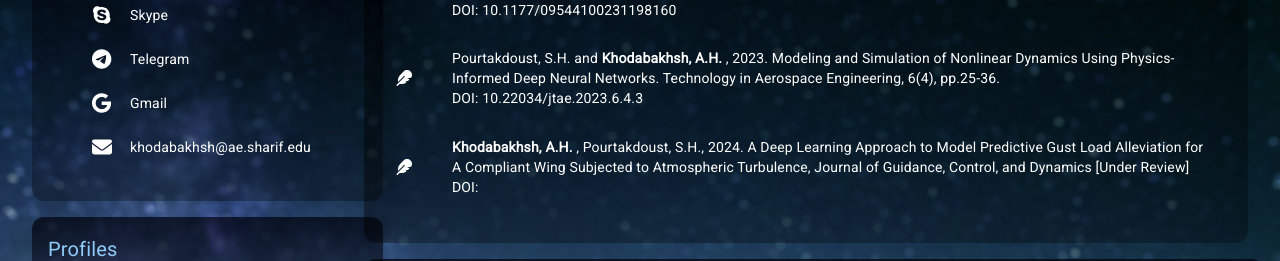
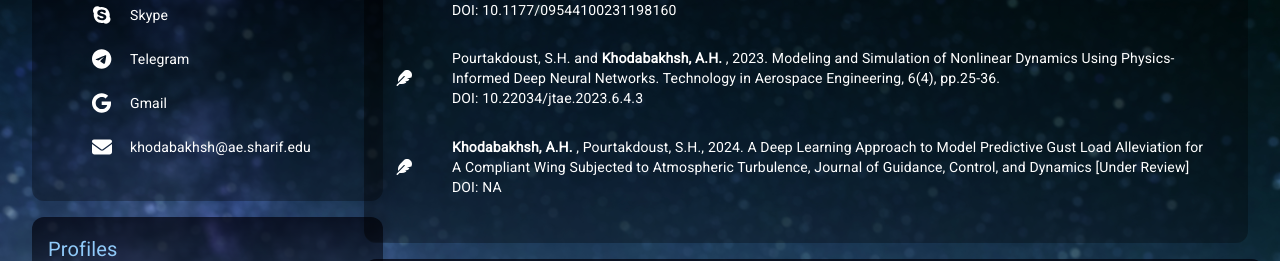
Before and after one commit to ahkhodabakhsh/ahkhodabakhsh.github.io, a Next.js app: page / in a window 1280 px wide. Shown: the part 920-1181 px from the top of the page. Built offline with nearby package versions, Linux system fonts and the light colour scheme.

Commit message:
managing papers with null DOI

```diff
--- a/components/Resume/Cards/ContactInfo.tsx
+++ b/components/Resume/Cards/ContactInfo.tsx
@@ -18,7 +18,6 @@ import ListItemIcon from '@mui/material/ListItemIcon';
 
 
 function Contact({href, icon, text}:{href:string, icon:any, text:string}){
-    console.log(cards.theme.typography)
     return(
         <ListItem disablePadding>
             <motion.div whileHover={cards.linkHoverAnim} style={{paddingLeft:10, width:"100%"}}>
--- a/components/Resume/Cards/Publications.tsx
+++ b/components/Resume/Cards/Publications.tsx
@@ -12,6 +12,7 @@ import ListItemText from '@mui/material/ListItemText';
 import ListItemIcon from '@mui/material/ListItemIcon';
 import { faFeather } from "@fortawesome/free-solid-svg-icons";
 import { FontAwesomeIcon } from "@fortawesome/react-fontawesome";
+import { StringOptions } from "sass";
 
 const publications = [
     {
@@ -39,13 +40,13 @@ const publications = [
 
 type Publication = {
     publicationCitation:string;
-    DOI:string;
+    DOI:String | null;
 }
 
 function PaperInfo({pub}:{pub:Publication}){
     return(
         <ListItem disablePadding>
-            <ListItemButton href={"https://www.doi.org/"+pub.DOI} sx={{ borderRadius:2, }}>
+            <ListItemButton href={pub.DOI===null ? "" : "https://www.doi.org/"+pub.DOI} sx={{ borderRadius:2, }}>
                 <ListItemIcon>
                     <FontAwesomeIcon icon={faFeather}/>
                 </ListItemIcon>
@@ -56,7 +57,7 @@ function PaperInfo({pub}:{pub:Publication}){
                         </Typography>}
                     secondary={
                         <Typography variant={cards.content.variant} color={cards.content.color}>
-                            DOI: {pub.DOI}
+                            DOI: {pub.DOI===null ? "NA" : pub.DOI}
                         </Typography>
                     }
                 />
```
